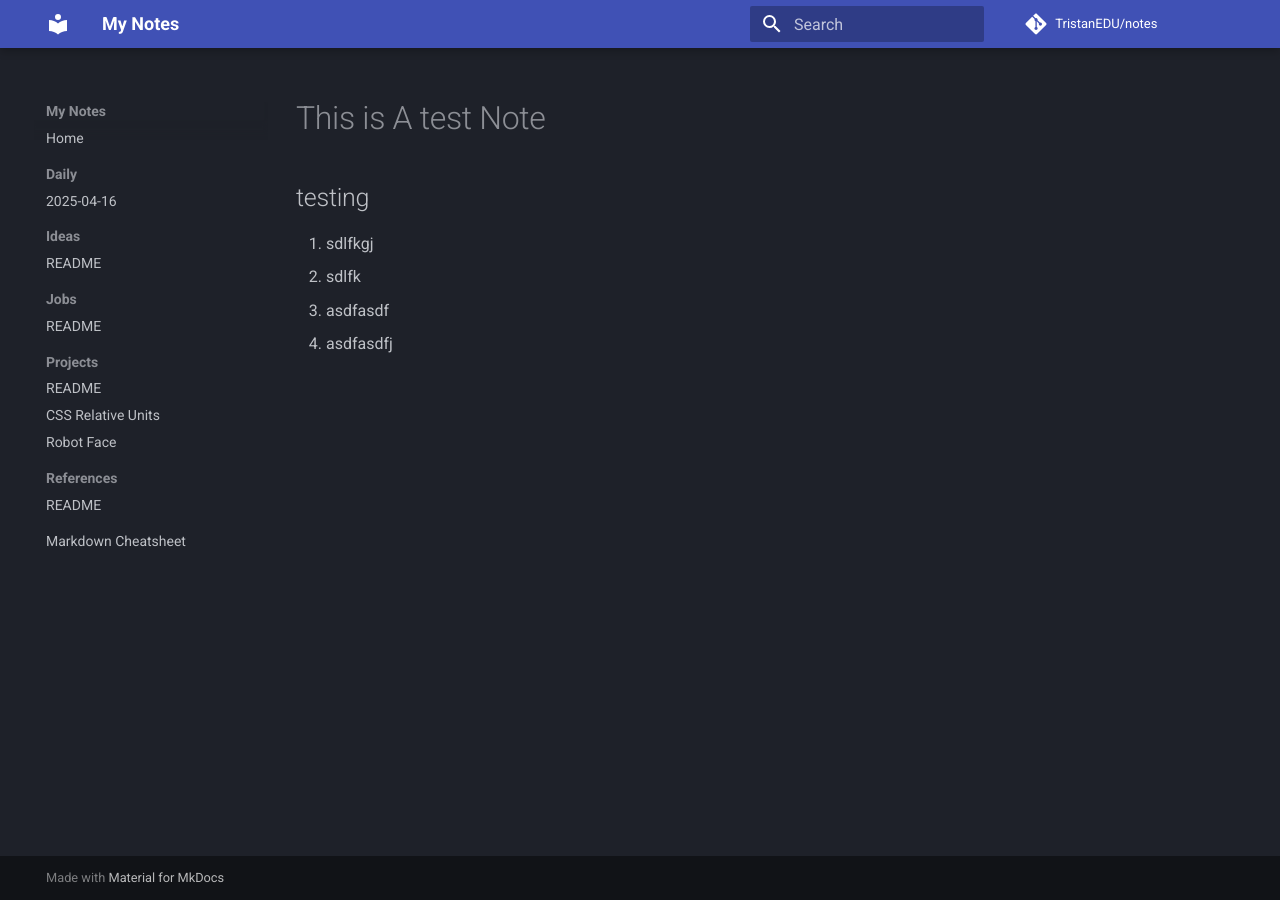
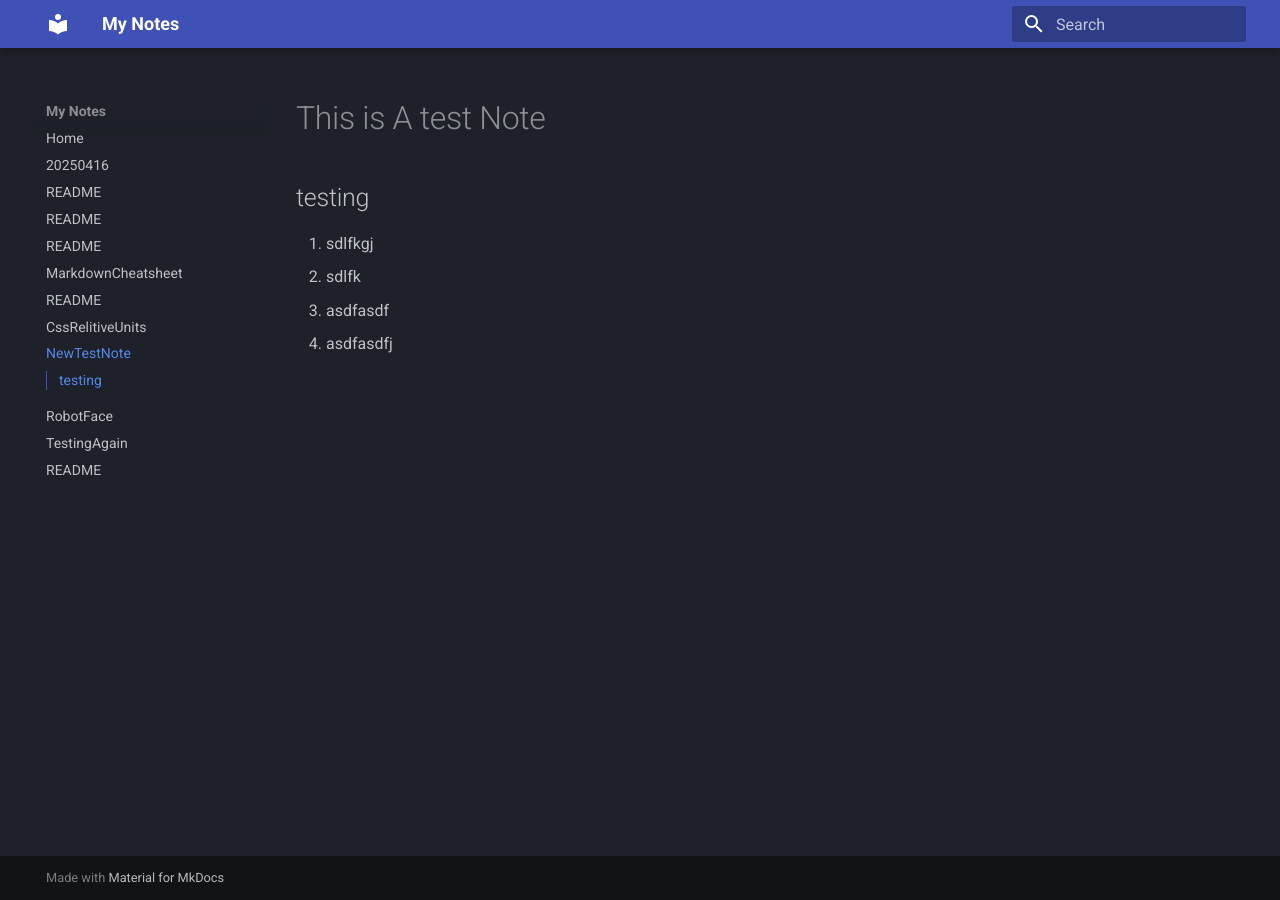
Before and after one commit to TristanEDU/notes, an MkDocs documentation site: the page built from docs/projects/new-test-note.md, in a window 1280 px wide. Built offline with MkDocs 1.6.1 and Material for MkDocs 9.7.7, drawn with Linux system fonts in a browser that asks for light colours; comment, search, counter and statistics services are not loaded.

Commit message:
Sync: 2025-04-23 18:41:12

```diff
--- a/mkdocs.yml
+++ b/mkdocs.yml
@@ -13,22 +13,14 @@ theme:
 
 nav:
   - Home: index.md
-  - Daily:
-      - 2025-04-16: daily/2025-04-16.md
-  - Ideas:
-      - README: ideas/README.md
-  - Jobs:
-      - README: jobs/README.md
-  - Projects:
-      - README: projects/README.md
-      - CSS Relative Units: projects/css-relitive-units.md
-      - Robot Face: projects/robot-face.md
-  - References:
-      - README: references/README.md
-  - Markdown Cheatsheet: markdown-cheatsheet.md
-
-
-# Add this to the end of mkdocs.yml
-repo_url: https://github.com/TristanEDU/notes
-repo_name: TristanEDU/notes
-edit_uri: ""
+  - 20250416: daily/2025-04-16.md
+  - README: daily/README.md
+  - README: ideas/README.md
+  - README: jobs/README.md
+  - MarkdownCheatsheet: markdown-cheatsheet.md
+  - README: projects/README.md
+  - CssRelitiveUnits: projects/css-relitive-units.md
+  - NewTestNote: projects/new-test-note.md
+  - RobotFace: projects/robot-face.md
+  - TestingAgain: projects/testing-again.md
+  - README: references/README.md
```
Also changed, not shown: docs/projects/testing-again.md (added, +1 -0 lines), 2 other files.
